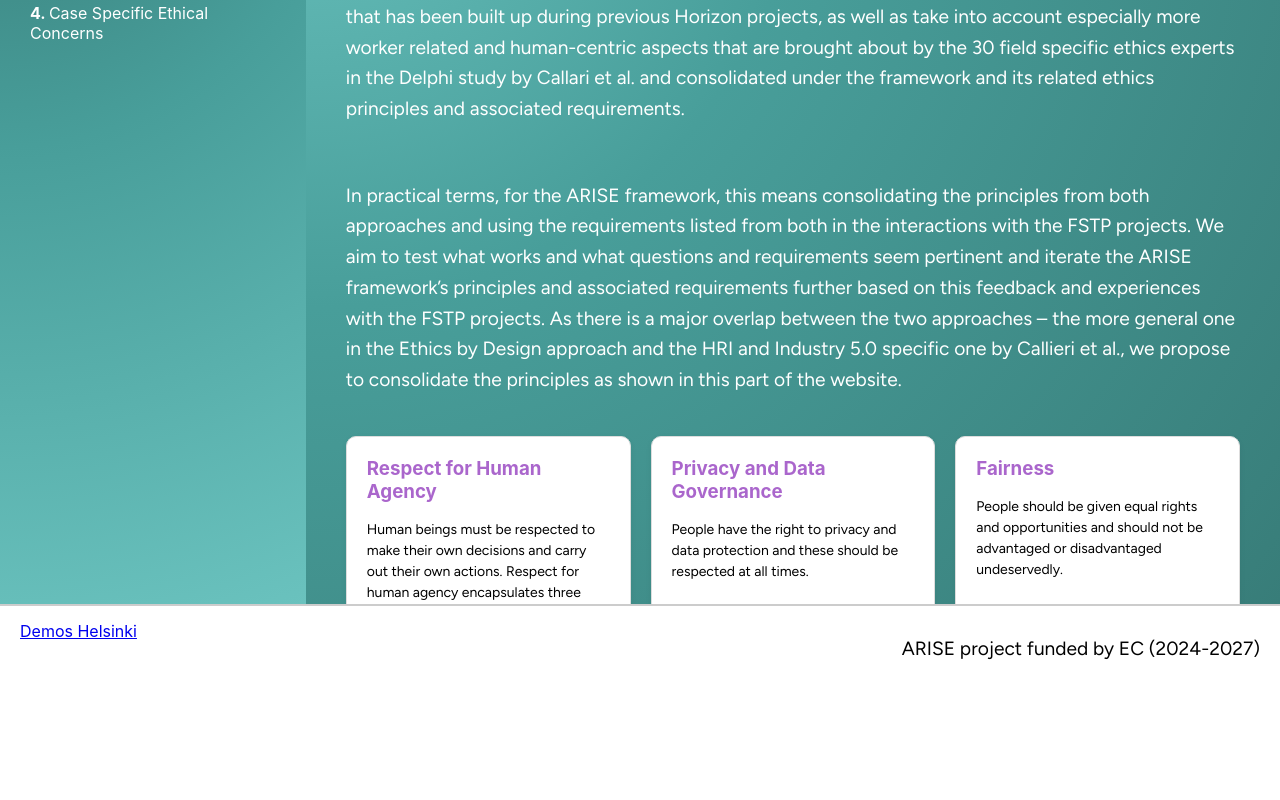
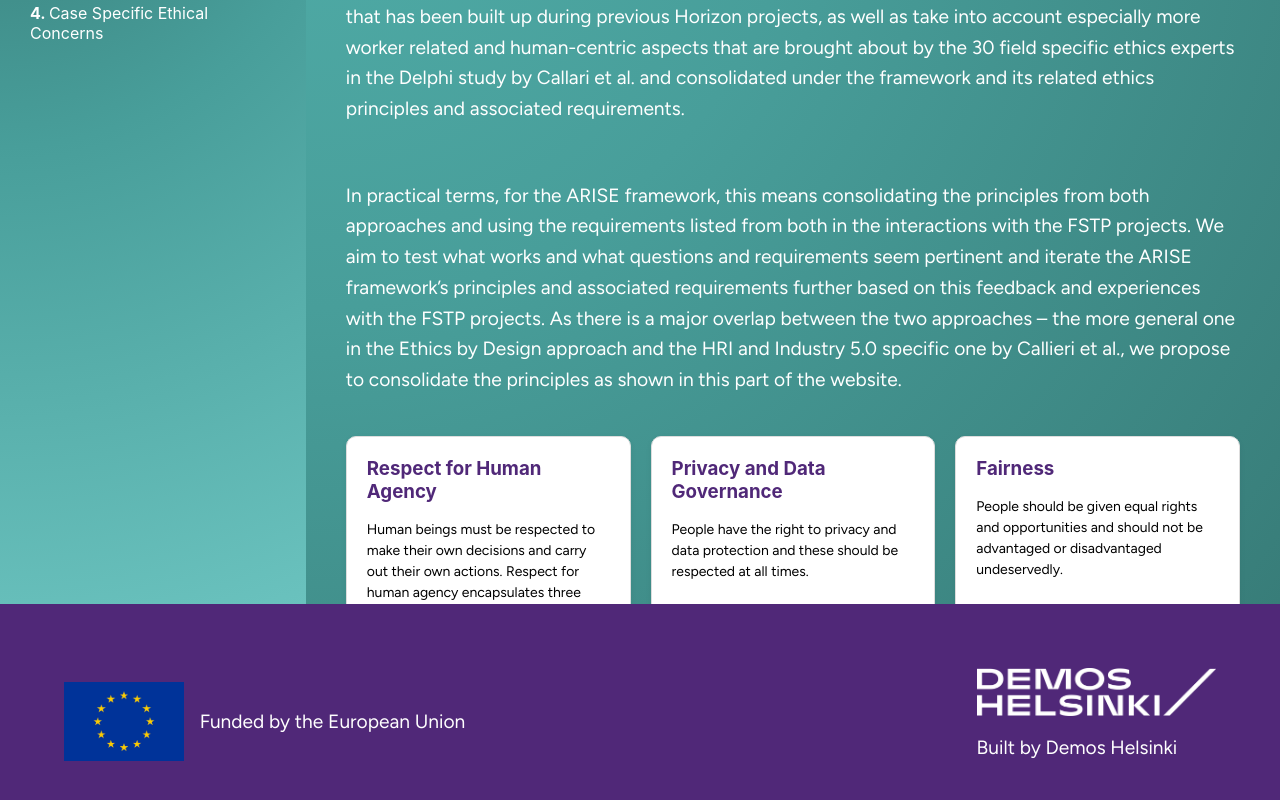
Before and after one commit to TuuPu/ARISE, a React (Create React App) app: page /toolbox in a window 1280 px wide. Shown: the part 260-1060 px from the top of the page. Before the commit the page ends 951 px from the top, so only its background shows below. Built offline with nearby package versions, Linux system fonts and the light colour scheme.

Commit message:
add footer requirements

```diff
--- a/src/App.css
+++ b/src/App.css
@@ -69,15 +69,6 @@ h1 {
   font-family: 'Exo 2';
 }
 
-/* Footer */
-.footer {
-  background: white;
-  display: flex;
-  justify-content: space-between;
-  padding: 15px 20px;
-  border-top: 2px solid #ccc;
-}
-
 .primary-button {
   padding: 1rem;
   border-radius: 0.3rem;
--- a/src/components/Footer.css
+++ b/src/components/Footer.css
@@ -0,0 +1,25 @@
+.flag {
+    max-height: 5rem;
+    padding-right: 1rem;
+}
+
+
+.demoslogo{
+    max-height: 3rem;
+
+}
+
+.attribution{
+    display: flex;
+    align-items: center;
+}
+
+/* Footer */
+.footer {
+  background: var(--purple);
+  color: var(--white);
+  display: flex;
+  justify-content: space-between;
+  padding: 4rem;
+  align-items: center;
+}
--- a/src/components/Footer.js
+++ b/src/components/Footer.js
@@ -7,8 +7,18 @@ const Footer = () => {
 
   return (
       <footer className="footer">
-        <a href="https://demoshelsinki.fi" target="_blank" rel="noopener noreferrer">Demos Helsinki</a>
-        <p>ARISE project funded by EC (2024-2027)</p>
+        <div className="attribution">
+          <img className="flag" alt="EU flag" src="Eu_flag.jpg"></img>
+          <p>Funded by the European Union</p>
+        </div>
+        <div>
+
+          <a href="https://demoshelsinki.fi" target="_blank" rel="noopener noreferrer">
+          <img className="demoslogo" alt="demos helsinki logo" src="demos_logo.png"></img>
+          </a>
+              <p>Built by Demos Helsinki</p>
+
+        </div>
       </footer>
 
   );
--- a/src/pages/ToolboxPage.css
+++ b/src/pages/ToolboxPage.css
@@ -8,7 +8,7 @@
 
 .center-content {
   flex-grow: 1;
-  background: radial-gradient(circle at top left, #6ac2be, #489e9a 40%, #387d79);
+  background: radial-gradient(circle at top left, #50ada8, #489e9a 40%, #387d79);
   color: white;
   display: flex;
   flex-direction: column;
@@ -87,13 +87,13 @@
   padding: 12px;
   margin: 15px 0;
   font-size: 16px;
-  border: 2px solid #489e9a;
+  border: 2px solid var(--primary);
   border-radius: 8px;
   outline: none;
 }
 
 .search-bar:focus {
-  border-color: purple;
+  border-color: var(--purple);
 }
 
 /* Submenu Styling */
@@ -126,7 +126,7 @@
 
 .submenu li.active {
   transition: background-color 0.3s ease, color 0.3s ease;
-  background-color: #ffa500;
+  background-color: var(--secondary);
   color: white;
   border-left: 5px solid #fff;
   border-radius: 4px;
@@ -141,7 +141,7 @@
   width: 100%;
   z-index: 10;
 
-  background: linear-gradient(to right, rgba(72, 158, 154, 0.8), rgba(255, 255, 255, 0.05));
+  background: linear-gradient(to right, var(--primary), rgba(255, 255, 255, 0.05));
   backdrop-filter: blur(15px);
   color: #f0f0f0;
   border-radius: 0 0 16px 16px;
@@ -179,7 +179,7 @@
 
 .info-card h3 {
   margin-top: 0;
-  color: #aa66cc;
+  color: var(--purple);
 }
 
 .info-card p {
@@ -209,7 +209,7 @@
 .card-toggle-button {
   margin-top: 10px;
   padding: 8px 12px;
-  background-color: #aa66cc;
+  background-color: var(--purple);
   color: white;
   border: none;
   border-radius: 5px;
@@ -219,5 +219,5 @@
 }
 
 .card-toggle-button:hover {
-  background-color: #9339b5;
+  background-color: var(--purple);
 }
```
Also changed, not shown: public/Eu_flag.jpg (added), public/demos_logo.png (added).
